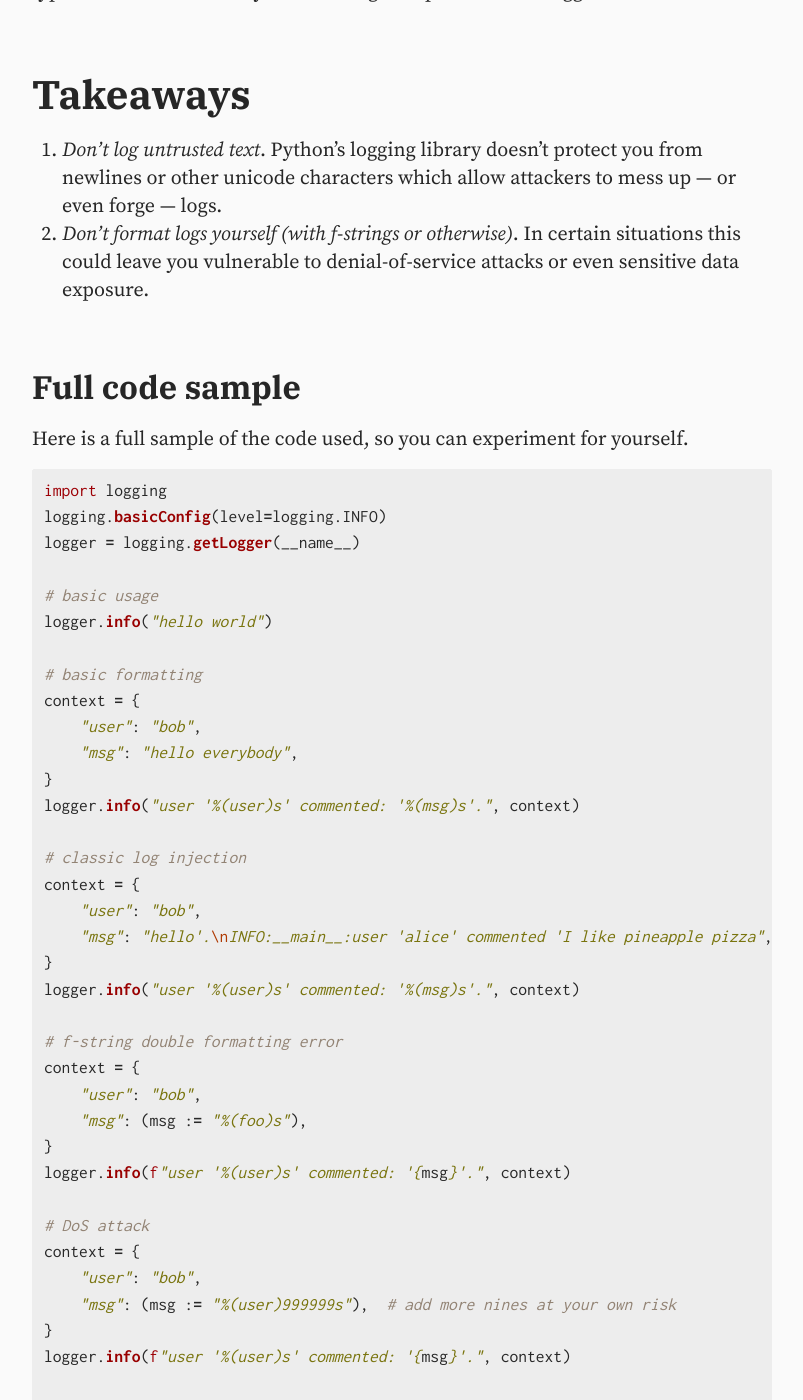
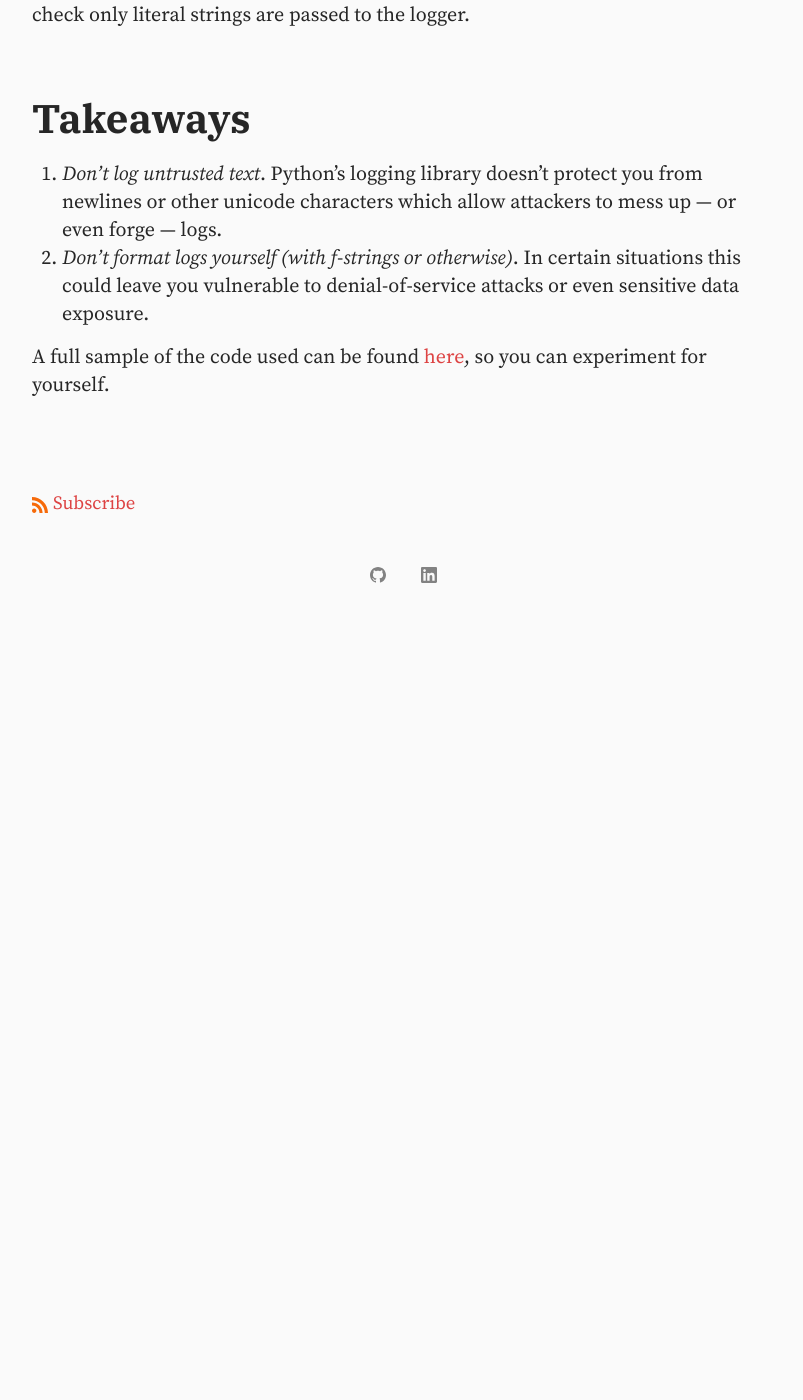
Before and after one commit to ariebovenberg/ariebovenberg.github.io, a Jekyll site: the page built from _posts/2021-12-27-logging-injection-in-python.md, in a window 1280 px wide and 1400 px high, scrolled down 4235 px. Shown: the whole window, without its empty margins (238-1041 px from the left). Built offline with Jekyll 4.4.1, drawn with Linux system fonts in a browser that asks for light colours; comment, search, counter and statistics services are not loaded; after the commit the page ends 4865 px from its top, so only the background shows below that; some of the changed text lies outside the part shown.

Commit message:
small tweaks to logging article

````diff
--- a/_posts/2021-12-27-logging-injection-in-python.md
+++ b/_posts/2021-12-27-logging-injection-in-python.md
@@ -190,55 +192,6 @@ you can use a typechecker to check only literal strings are passed to the logger
    In certain situations this could leave you vulnerable to
    denial-of-service attacks or even sensitive data exposure.
 
-### Full code sample
-
-Here is a full sample of the code used, so you can experiment for yourself.
-
-```python
-import logging
-logging.basicConfig(level=logging.INFO)
-logger = logging.getLogger(__name__)
-
-# basic usage
-logger.info("hello world")
-
-# basic formatting
-context = {
-    "user": "bob",
-    "msg": "hello everybody",
-}
-logger.info("user '%(user)s' commented: '%(msg)s'.", context)
-
-# classic log injection
-context = {
-    "user": "bob",
-    "msg": "hello'.\nINFO:__main__:user 'alice' commented 'I like pineapple pizza",
-}
-logger.info("user '%(user)s' commented: '%(msg)s'.", context)
-
-# f-string double formatting error
-context = {
-    "user": "bob",
-    "msg": (msg := "%(foo)s"),
-}
-logger.info(f"user '%(user)s' commented: '{msg}'.", context)
-
-# DoS attack
-context = {
-    "user": "bob",
-    "msg": (msg := "%(user)999999s"),  # add more nines at your own risk
-}
-logger.info(f"user '%(user)s' commented: '{msg}'.", context)
-
-# secret leakage
-context = {
-    "user": "bob",
-    "msg": (msg := "%(secret)s"),
-    "secret": "hunter2",
-}
-logger.info(f"user '%(user)s' commented: '{msg}'.", context)
-
-```
-
-[^1]: Using logging's built-in formatting is also
-      [better for other reasons](https://dev.to/izabelakowal/what-is-the-best-string-formatting-technique-for-logging-in-python-d1d).
+A full sample of the code used can be found
+[here](https://gist.github.com/ariebovenberg/dfd849ddc7a0dc7428a22b5b8a468134),
+so you can experiment for yourself.
````
Also changed, not shown: other parts of _posts/2021-12-27-logging-injection-in-python.md (+3 -1 lines).
